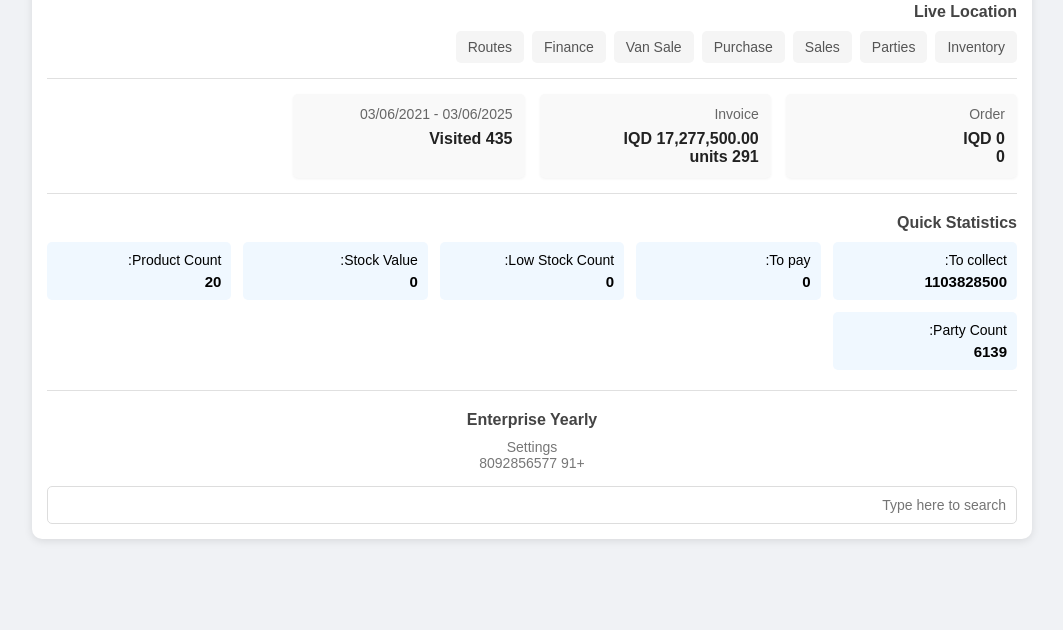
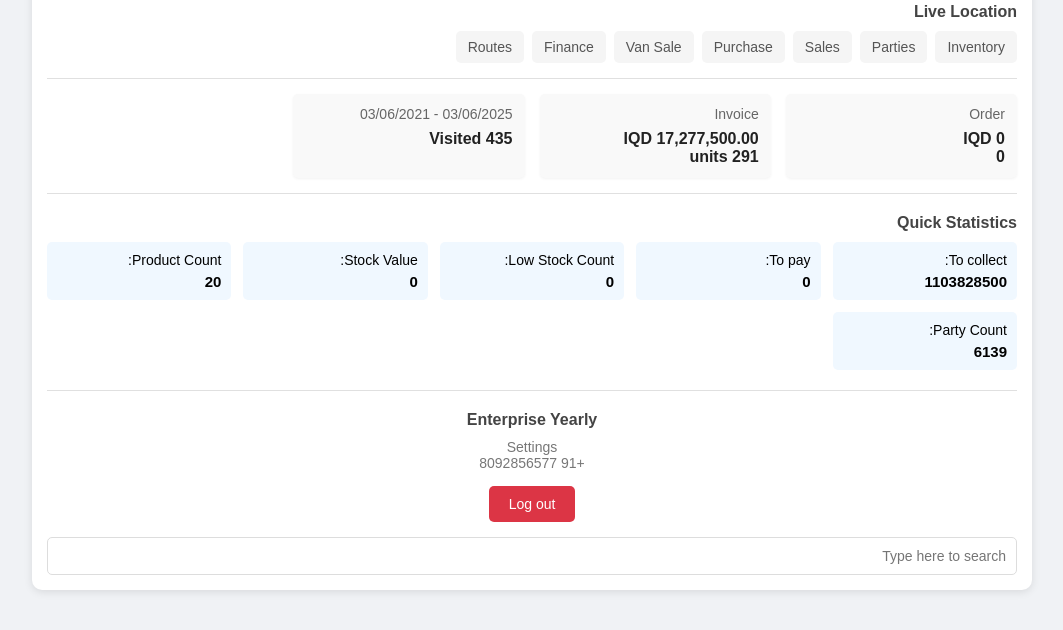
Before and after one commit to lawasidad/my-online-system, a plain HTML site: page qarz.html in a window 1280 px wide. Shown: the part 72-702 px from the top of the page, without its empty margins (108-1171 px from the left). Drawn offline with Linux system fonts and the light colour scheme.

Commit message:
Update qarz.html

```diff
--- a/qarz.html
+++ b/qarz.html
@@ -115,6 +115,21 @@
             font-size: 14px;
         }
 
+        .logout-btn {
+            margin-top: 15px;
+            padding: 10px 20px;
+            background-color: #dc3545;
+            color: white;
+            border: none;
+            border-radius: 5px;
+            cursor: pointer;
+            font-size: 14px;
+        }
+
+        .logout-btn:hover {
+            background-color: #c82333;
+        }
+
         @media (max-width: 600px) {
             .stats-container {
                 grid-template-columns: 1fr;
@@ -197,9 +212,16 @@
             <h2>Enterprise Yearly</h2>
             <div>Settings</div>
             <div>+91 8092856577</div>
+            <button class="logout-btn" onclick="logout()">Log out</button>
         </div>
 
         <input type="text" class="search-bar" placeholder="Type here to search">
     </div>
+
+    <script>
+        function logout() {
+            window.location.href = "login.html"; // ئەمە دەنێرێ بۆ پەڕەی چوونە ژوورەوە
+        }
+    </script>
 </body>
 </html>
```
